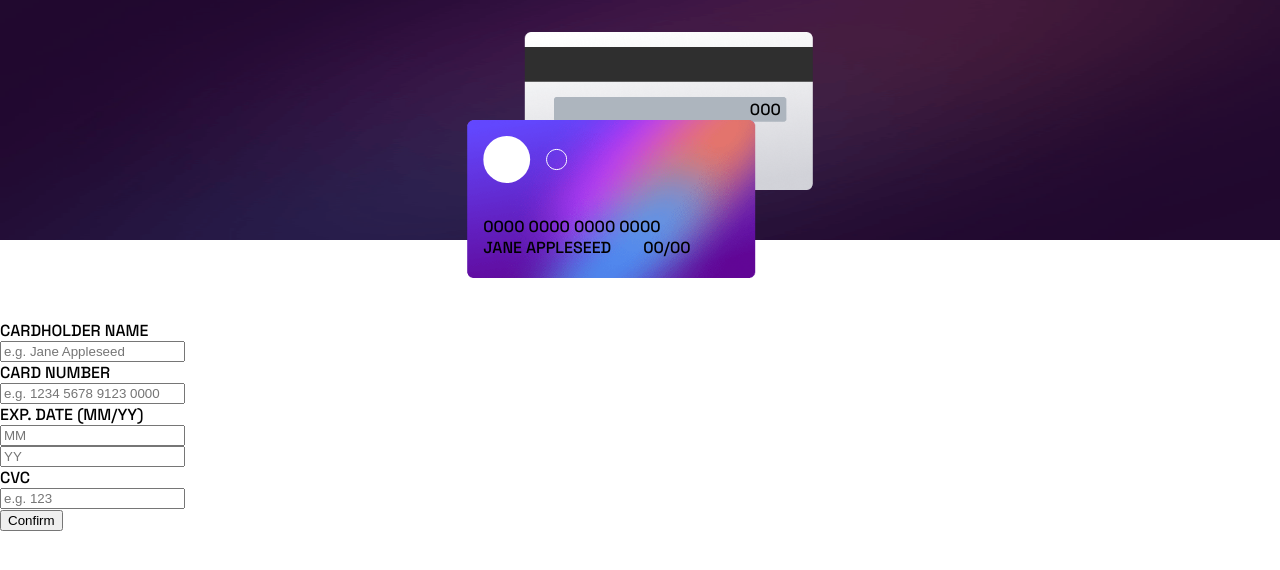
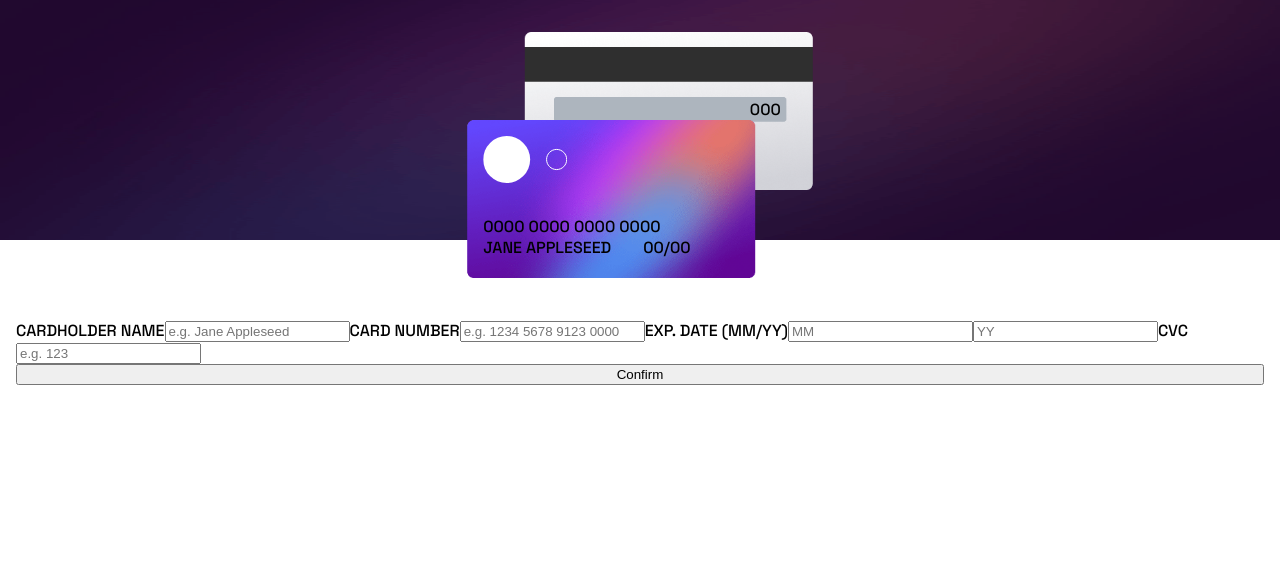
Before and after one commit to wishba/interactive-card-details-form-main, a React (Create React App) app: page / in a window 1280 px wide. Shown: the top 570 px of the page. Built offline with nearby package versions, Linux system fonts and the light colour scheme.

Commit message:
form margin

```diff
--- a/src/component/CardForm.js
+++ b/src/component/CardForm.js
@@ -23,7 +23,7 @@ export default function CardForm() {
         />
       </section>
 
-      <section>
+      <section className='form'>
         <div id='fillForm'>
           <label>CARDHOLDER NAME</label>
           <input type="text"
@@ -71,17 +71,17 @@ export default function CardForm() {
         >Confirm</button>
       </section>
 
-      {/* <section id='completedForm'>
+      <section id='completedForm'>
         <h1>THANK YOU!</h1>
         <p>We've added your card details</p>
         <button id='continueButton'
           onClick={() => {
-            document.getElementById('fillForm').style.display = 'block';
-            document.getElementById('confirmButton').style.display = 'block';
+            document.getElementById('fillForm').style.display = 'grid';
+            document.getElementById('confirmButton').style.display = 'grid';
             document.getElementById('completedForm').style.display = 'none';
           }}
         >Continue</button>
-      </section> */}
+      </section>
     </>
   )
 }
--- a/src/index.css
+++ b/src/index.css
@@ -1,7 +1,13 @@
 @import url('https://fonts.googleapis.com/css2?family=Space+Grotesk:wght@500&display=swap');
 
-* {
+html {
   box-sizing: border-box;
+}
+
+*,
+*:before,
+*:after {
+  box-sizing: inherit;
 }
 
 body {
@@ -72,8 +78,20 @@ p {
   margin-bottom: 5em;
 }
 
+.form {
+  /* box-sizing: border-box; */
+  display: grid;
+  margin: 0 1rem;
+}
+
 #fillForm>* {
-  display: block;
+  /* width: 100%; */
+  /* box-sizing: border-box; */
+}
+
+input {
+  /* width: 100%; */
+  /* box-sizing: border-box; */
 }
 
 #completedForm {
```
